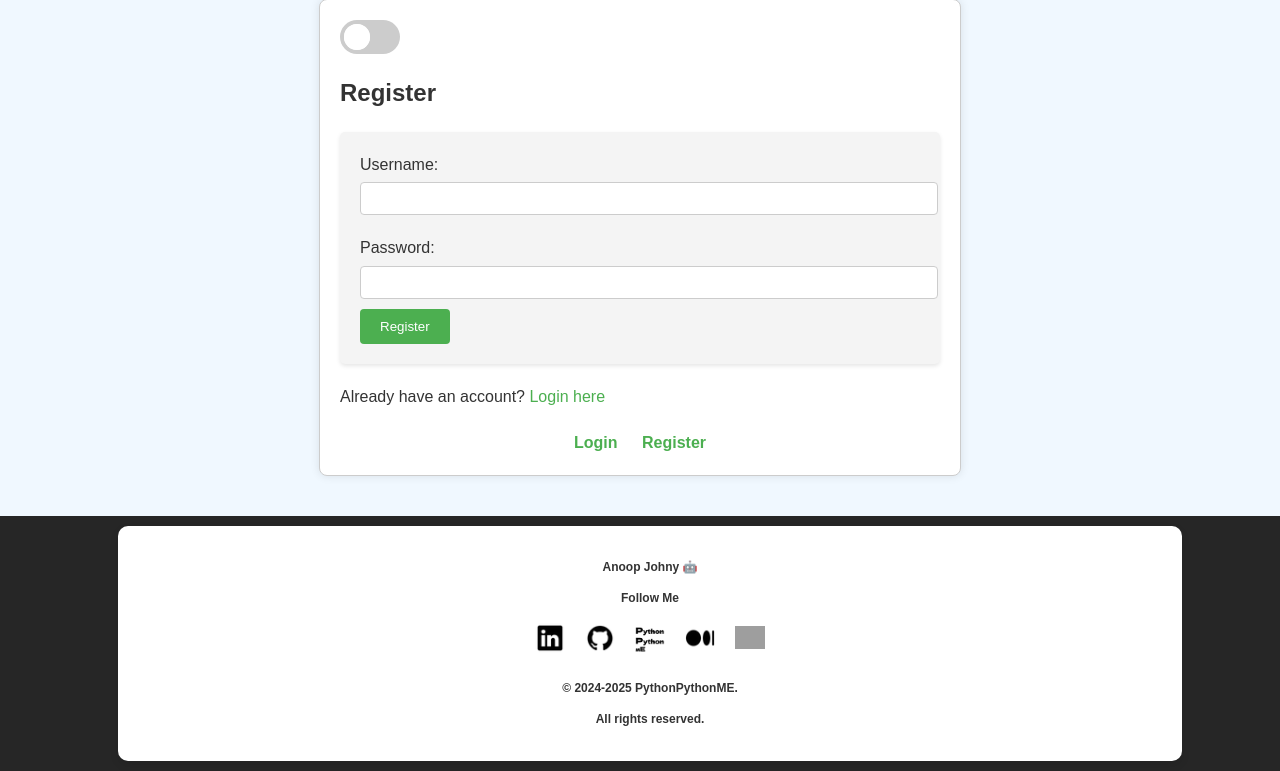
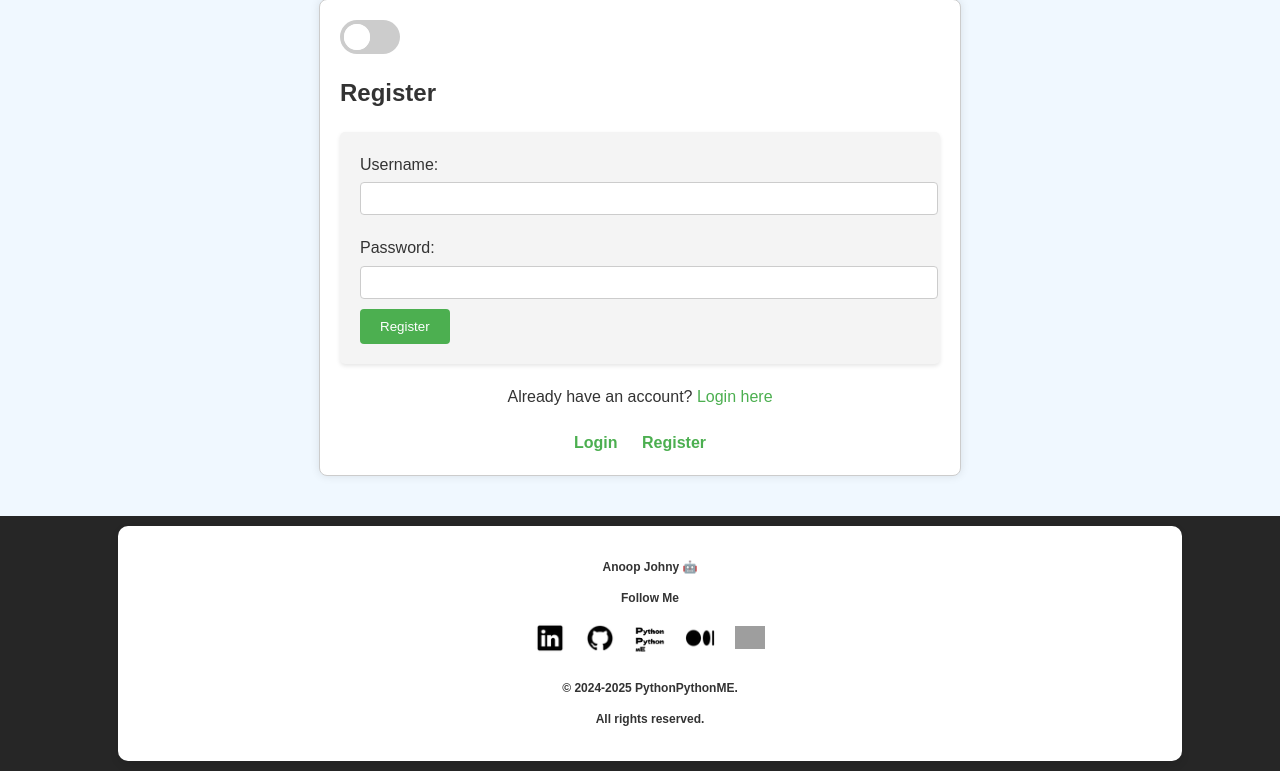
Before and after one commit to flyfir248/Daily-Tasks, a Flask app: page /register in a window 1280 px wide. Shown: the part 136-907 px from the top of the page. Run offline with Flask 3, Linux system fonts and the light colour scheme; grey boxes are pictures that could not be loaded.

Commit message:
push : updating misaligned register here tag.

```diff
--- a/templates/register.html
+++ b/templates/register.html
@@ -13,5 +13,5 @@
     </div>
     <button type="submit" style="background-color: #4CAF50; color: white; padding: 10px 20px; border: none; border-radius: 4px; cursor: pointer;">Register</button>
 </form>
-<p style="margin-top: 10px;">Already have an account? <a href="{{ url_for('login') }}" style="color: #4CAF50; text-decoration: none;">Login here</a></p>
+<p style="text-align: center; margin-top: 10px;">Already have an account? <a href="{{ url_for('login') }}" style="color: #4CAF50; text-decoration: none;">Login here</a></p>
 {% endblock %}
```
